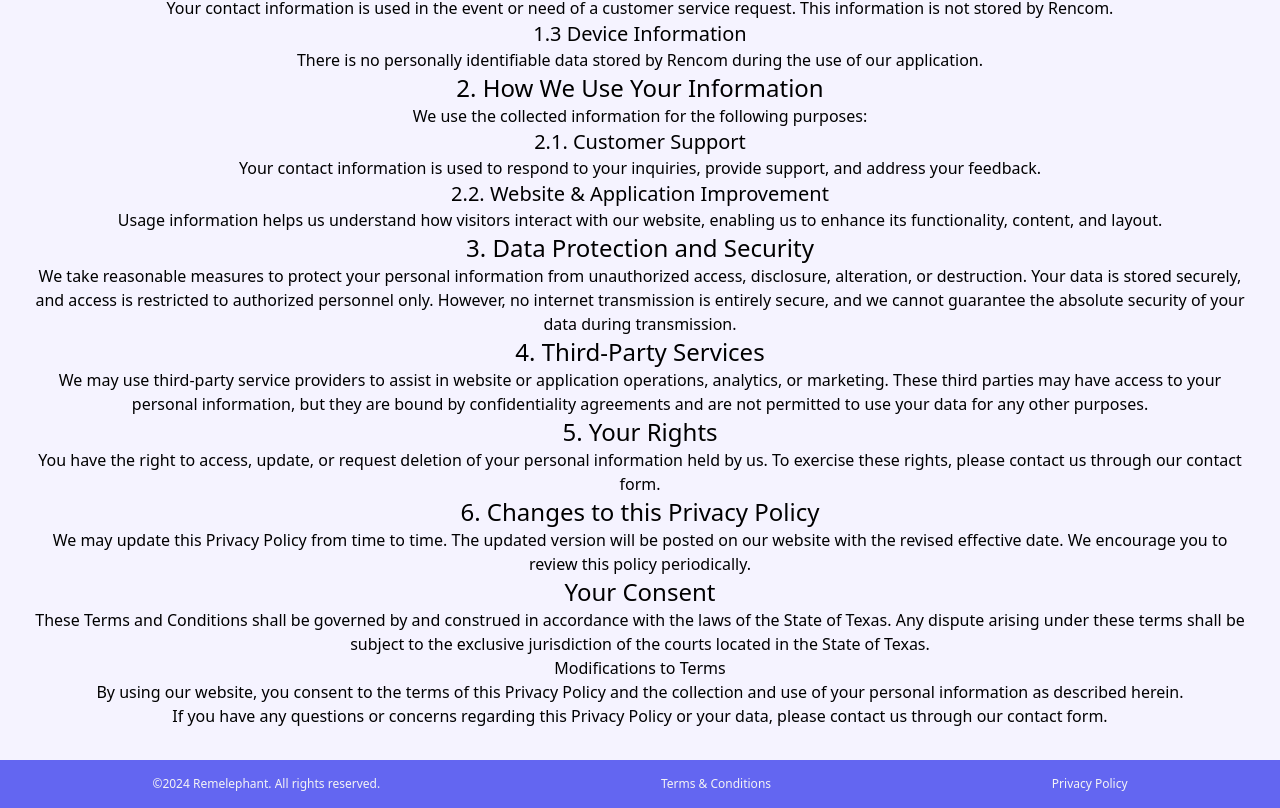
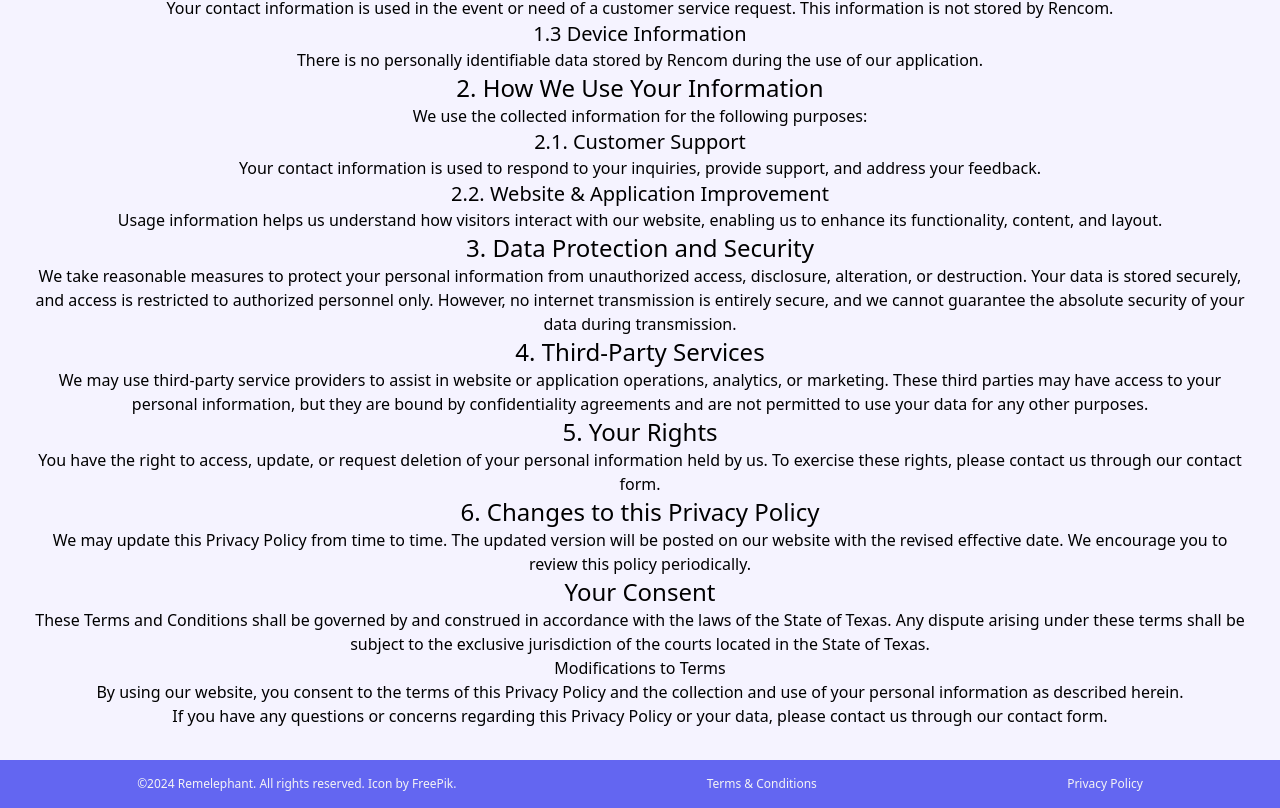
Before and after one commit to jjuarez5/remelephant, a React (Create React App) app: page /privacy in a window 1280 px wide. Shown: the part 276-1084 px from the top of the page. Built offline with nearby package versions, Linux system fonts and the light colour scheme.

Commit message:
give credit to FreePik

```diff
--- a/src/Footer.js
+++ b/src/Footer.js
@@ -10,6 +10,14 @@ function Footer() {
           <li>
             <p className="text-center text-xs">
               &copy;{new Date().getFullYear()} Remelephant. All rights reserved.
+              Icon by{" "}
+              <a
+                href="https://www.freepik.com/icon/elephant_4775740"
+                target="_blank"
+              >
+                FreePik
+              </a>
+              .
             </p>
           </li>
           <li>
```
